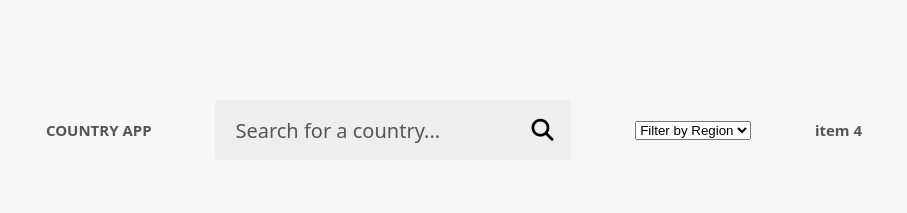
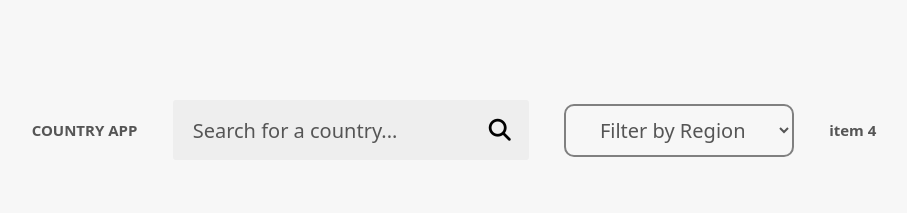
Before and after one commit to ahabab23/End-of-phase-1-project, a plain HTML site: page index.html in a window 1280 px wide. Shown: the whole page, without its empty margins (186-1093 px from the left). Drawn offline with Linux system fonts and the light colour scheme; no server answers.

Commit message:
add styles to select options

```diff
--- a/style.css
+++ b/style.css
@@ -83,7 +83,7 @@ input {
 }
 .country{
     background-color: #fff;
-    box-shadow: 0 2rem 5rem 1rem 1rem rgba(0, 0, 0, 0.1);
+    box-shadow: 0 5rem 8rem 4rem 4rem rgba(0, 0, 0, 0.8);
     font-size: 1.8rem;
     width: 30rem;
     border-radius: 0.7rem;
@@ -193,3 +193,15 @@ td{
     background-color: #555;
     color: rgb(37, 150, 190);
 }
+#region{
+    background-color: inherit;
+    font-family: inherit;
+    color: inherit;
+    padding: 1rem 3rem;
+    font-size: 2rem;
+    border:2px solid gray;
+    border-radius: 10px;
+}
+#region:focus{
+    outline:none;
+}
```
